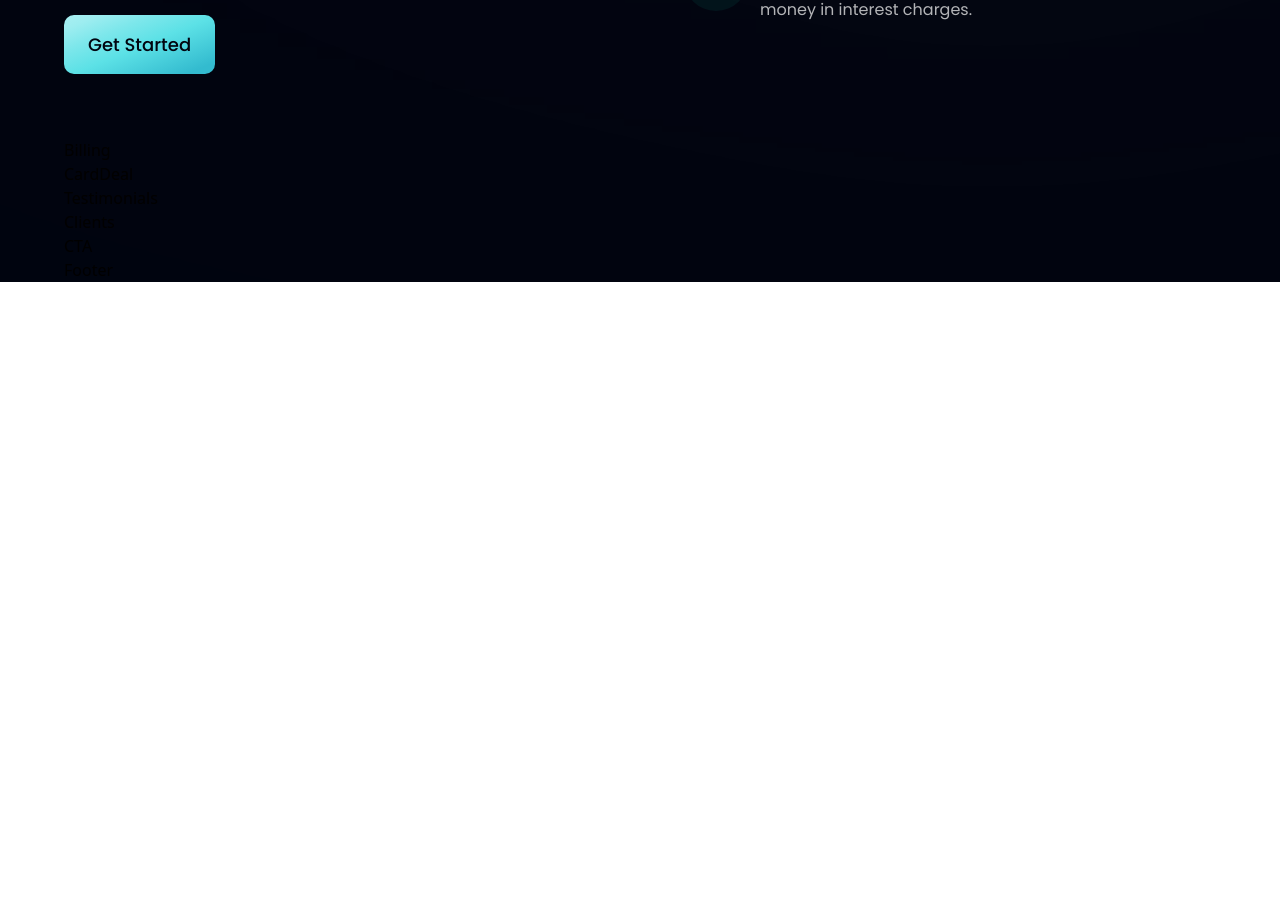
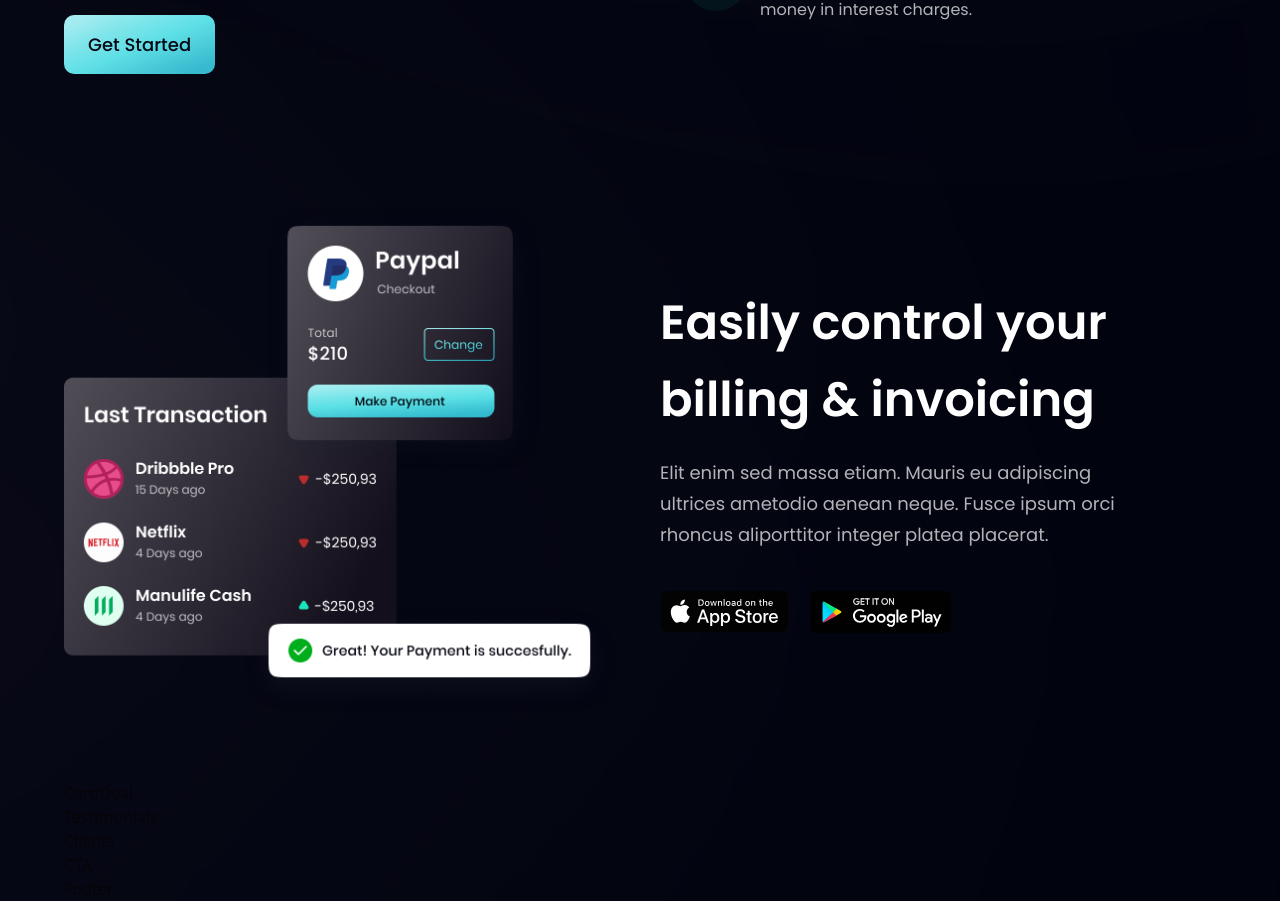
Before and after one commit to eduardomaldonadofernandez21/bank_modern_app, a React (Vite) app in the folder bank_modern_app/: page / in a window 1280 px wide. Shown: the part 1435-2336 px from the top of the page. Before the commit the page ends 1717 px from the top, so only its background shows below. Built offline with nearby package versions, Linux system fonts and the light colour scheme.

Commit message:
creation billing

```diff
--- a/bank_modern_app/src/components/Billing.jsx
+++ b/bank_modern_app/src/components/Billing.jsx
@@ -1,8 +1,35 @@
-import React from 'react'
+import { apple, bill, google } from "../assets";
+import styles, { layout } from "../style";
 
 const Billing = () => {
   return (
-    <div>Billing</div>
+    <section id="product" className={layout.sectionReverse}>
+      <div className={layout.sectionImgReverse}>
+        <img src={bill} alt="billing" className="w-[100%] h-[100%] relative z-[5]" />
+
+        {/* Gradient start */}
+        <div className="absolute z-[3] -left-1/2 top-0 w-[50%] h-[50%] rounded-full white__gradient" />
+        <div className="absolute z-[0]  w-[50%] h-[50%] -left-1/2 bottom-0 rounded-full pink__gradient" />
+        {/* Gradient end */}
+      </div>
+
+      <div className={layout.sectionInfo}>
+        <h2 className={styles.heading2}>
+          Easily control your <br className="sm:block hidden"/>
+          billing & invoicing
+        </h2>
+        <p className={`${styles.paragraph} max-w-[470px] mt-5`}>
+          Elit enim sed massa etiam. Mauris eu adipiscing ultrices ametodio
+          aenean neque. Fusce ipsum orci rhoncus aliporttitor integer platea
+          placerat.
+        </p>
+
+        <div className="flex flex-row flex-wrap sm:mt-10 mt-6">
+          <img src={apple} alt="apple_store" className="w-[128.86px] h-[42.05px] object-contain mr-5 cursor-pointer" />
+          <img src={google} alt="google_play" className="w-[144.17px] h-[43.08px] object-contain cursor-pointer" />
+        </div>
+      </div>
+    </section>
   );
 }
 
```
